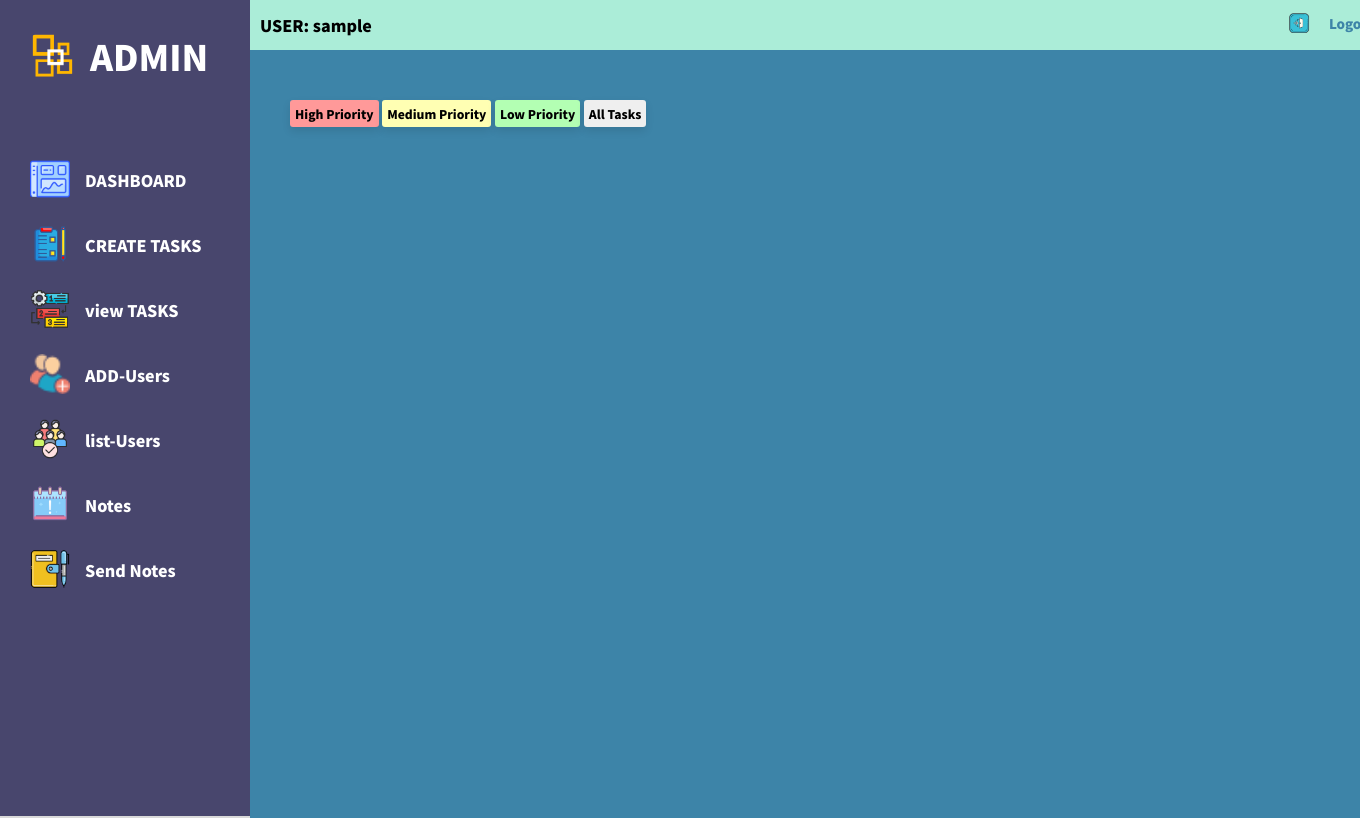
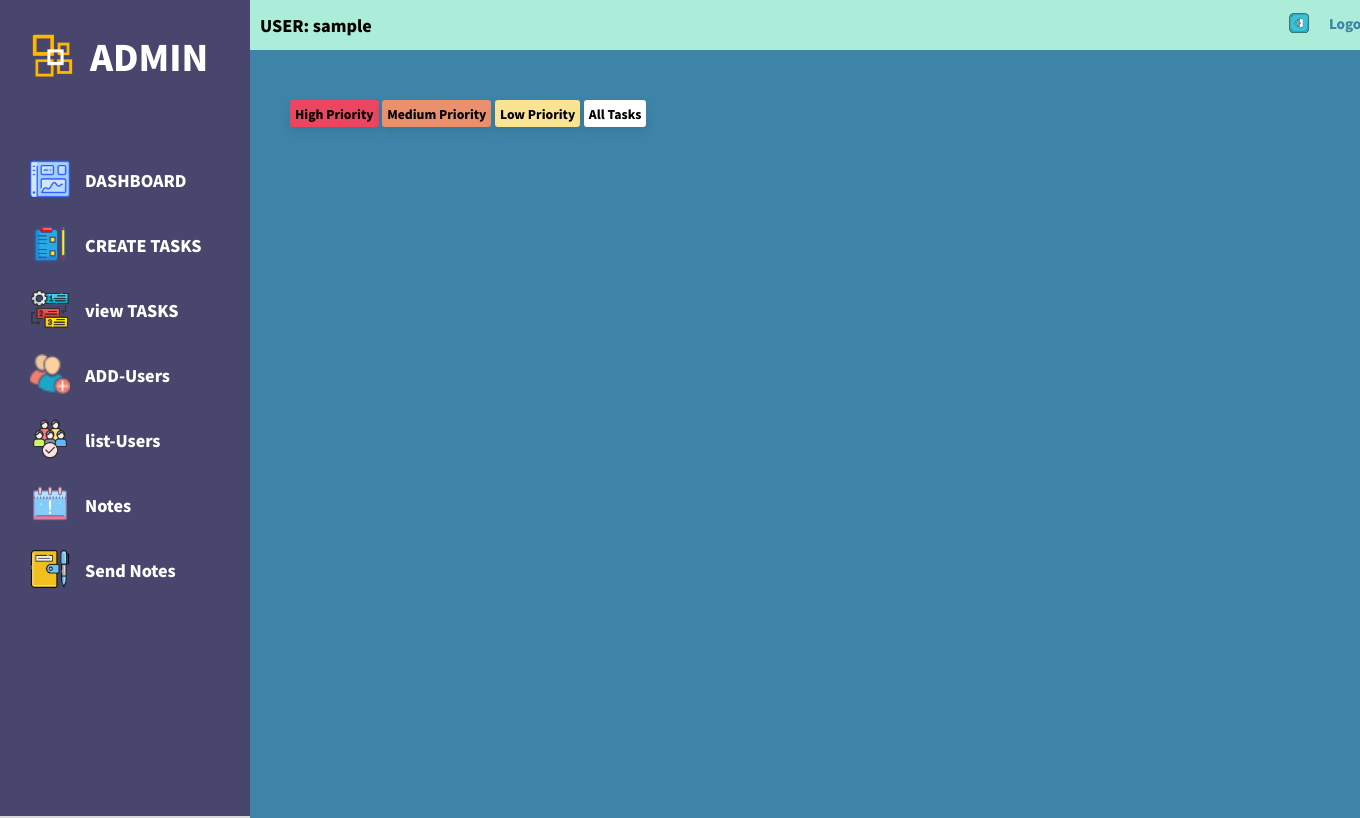
Before and after one commit to Xiran23/TMS, a PHP site: page /viewtask.php in a window 1360 px wide; the page is wider, and only the part inside the window is pictured. Run offline with PHP 8.4, Linux system fonts and the light colour scheme; the visitor is signed in with stand-in values (Sample User, id 1); data that the repository does not hold is empty; some libraries are stand-ins or nearby versions.

Commit message:
asdf
fasdf

```diff
--- a/createtask.php
+++ b/createtask.php
@@ -52,11 +52,10 @@
                 $firstname = $employee['username'];
                 $id = $employee['id'];
                 $role = $employee['role'];
-                if ($role == 3){
+                if ($role == 3) {
 
                   echo "<option value='$id'>$firstname </option>";
                 }
-
               }
               ?>
             </select>
@@ -94,7 +93,7 @@
 
         <div class="input-group">
           <label for="">description:</label>
-          <textarea name="tdesc" placeholder="Enter task description..."></textarea>
+          <textarea name="tdesc" placeholder=""></textarea>
         </div>
 
 
--- a/styledash.css
+++ b/styledash.css
@@ -25,8 +25,9 @@ html {
   --priority_high: #eb455f;
   --priority_medium: #ea906c;
   --priority_low: #fae392;
-  --priority_all: yellow;
+  --priority_all: #ffffff;
   --task_description: #862b0d;
+
   --table_header: #b5c99a;
   --formlabel: #a78295;
 }
@@ -415,16 +416,16 @@ textarea {
   background-color: var(--priority_high);
 }
 
-.t_high {
+#sort-high {
   background-color: var(--priority_high);
 }
-.t_medium {
+#sort-medium {
   background-color: var(--priority_medium);
 }
-.t_low {
+#sort-low {
   background-color: var(--priority_low);
 }
-.t_all {
+#sort-all {
   background-color: var(--priority_all);
 }
 
@@ -436,6 +437,7 @@ textarea {
   border: none;
   border-radius: 4px;
 }
+
 .task-status {
   background-color: #333;
   width: max-content;
@@ -581,7 +583,7 @@ textarea {
 /* ****************NOTESS*********** */
 
 .note-card {
-  flex: 1 0 330px;
+  flex: 1 3 500px;
   background-color: var(--note-card);
   border-radius: 12px;
   width: 40%;
@@ -589,7 +591,6 @@ textarea {
   height: fit-content;
   padding: 10px;
   margin: 5px;
-  top: 0;
 }
 
 .note-cards {
@@ -597,8 +598,8 @@ textarea {
   display: flex;
   flex-wrap: wrap;
   justify-content: flex-start;
-  align-items: flex-start;
-  margin: 30px 80px;
+  align-items: first baseline;
+  margin: auto;
 }
 
 .note-name {
@@ -686,13 +687,13 @@ textarea {
 }
 
 .slide-container {
-  max-width: 500px;
+  max-width: 98%;
   max-height: 180px;
   padding: 5px;
 }
 
 .bottom-dash {
-  margin-top: 20px;
+  margin-top: 8px;
   max-height: 100vh;
   width: 98%;
   display: flex;
--- a/viewtask.php
+++ b/viewtask.php
@@ -37,9 +37,9 @@ mysqli_free_result($result);
     <section class="dashviewtask">
 
       <div class="sort-buttons">
-        <button class="button-small" style=" background-color:#ff9999;" id="sort-high">High Priority</button>
-        <button class="button-small" style=" background-color:#ffffb3;" id="sort-medium">Medium Priority</button>
-        <button class="button-small" style=" background-color:#b3ffb3;" id="sort-low">Low Priority</button>
+        <button class="button-small" id="sort-high">High Priority</button>
+        <button class="button-small" id="sort-medium">Medium Priority</button>
+        <button class="button-small" id="sort-low">Low Priority</button>
         <button class="button-small" id="sort-all">All Tasks</button>
       </div>
 
@@ -153,12 +153,12 @@ mysqli_free_result($result);
 
 
               </div>
-<?php if($task['status']=='in_progress' || $task['status']=='pending'): ?>
+              <?php if ($task['status'] == 'in_progress' || $task['status'] == 'pending') : ?>
                 <div class="bottom-card">
                   <div class="remaining-time" data-start-date="<?php echo $task['created_at']; ?>" data-end-date="<?php echo $task['due_date']; ?>"></div>
                 </div>
 
-              <?php else :?>
+              <?php else : ?>
                 <div class="bottom-card">
 
                   TASK COMPLETED
@@ -196,7 +196,7 @@ mysqli_free_result($result);
   console.log(currenttime);
 
   var remainingTimeELements = document.getElementsByClassName("remaining-time");
-  var gettaskbutton =document.getElementsByClassName('task-button');
+  var gettaskbutton = document.getElementsByClassName('task-button');
 
   function updateRemainingTime() {
     var now = new Date();
@@ -218,7 +218,7 @@ mysqli_free_result($result);
 
         remainingTimeELements[i].innerHTML = "Remaining Time: " + days + "d " + hours + "h " + minutes + "m " + seconds + "s";
       } else {
-        gettaskbutton[i].style.display='none';
+        gettaskbutton[i].style.display = 'none';
         remainingTimeELements[i].innerHTML = "Time's Up!";
 
       }
```
Also changed, not shown: swiper/swiper-bundle.min.css, uploads/of22.png (added). Lines whose indentation alone changed are shown as unchanged.
